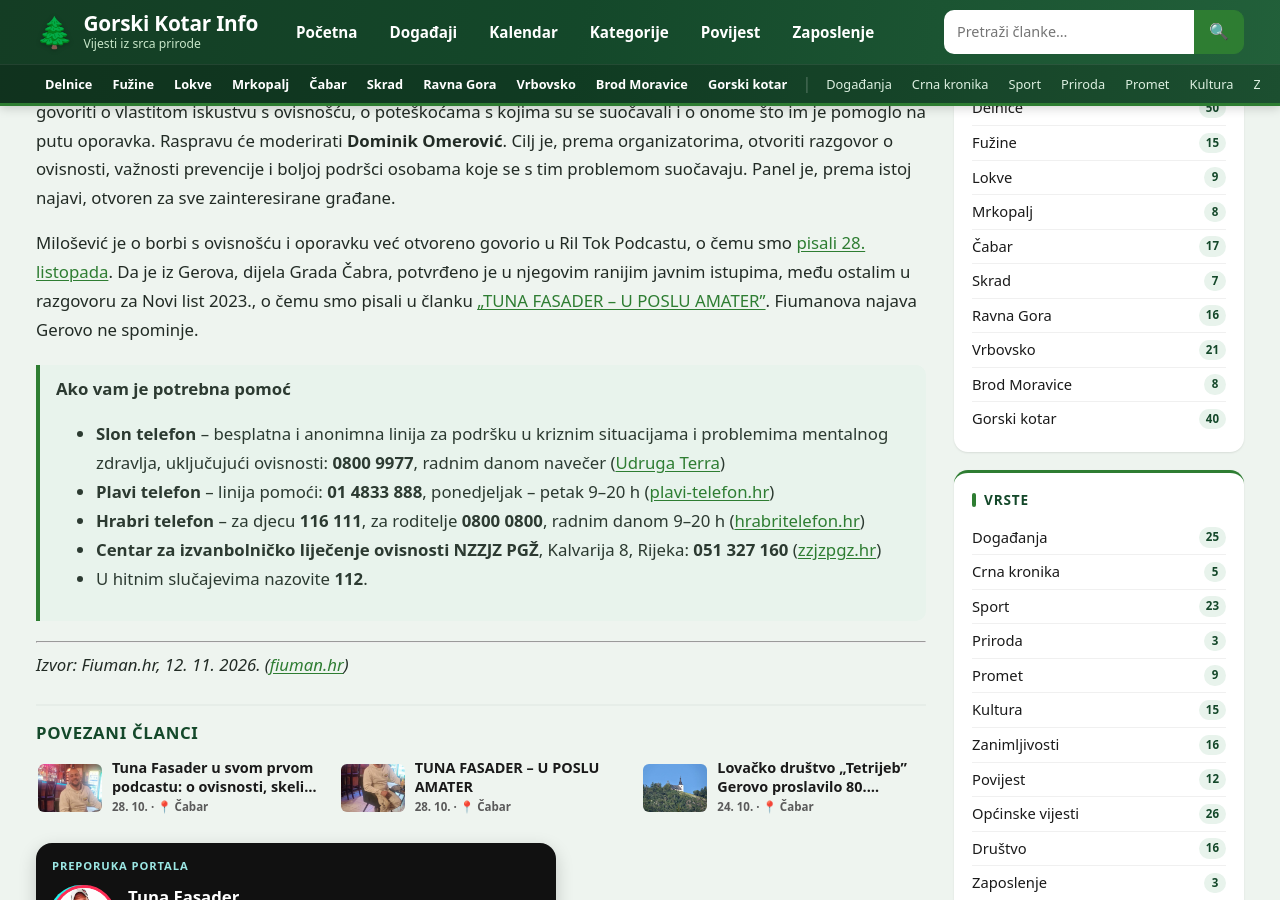
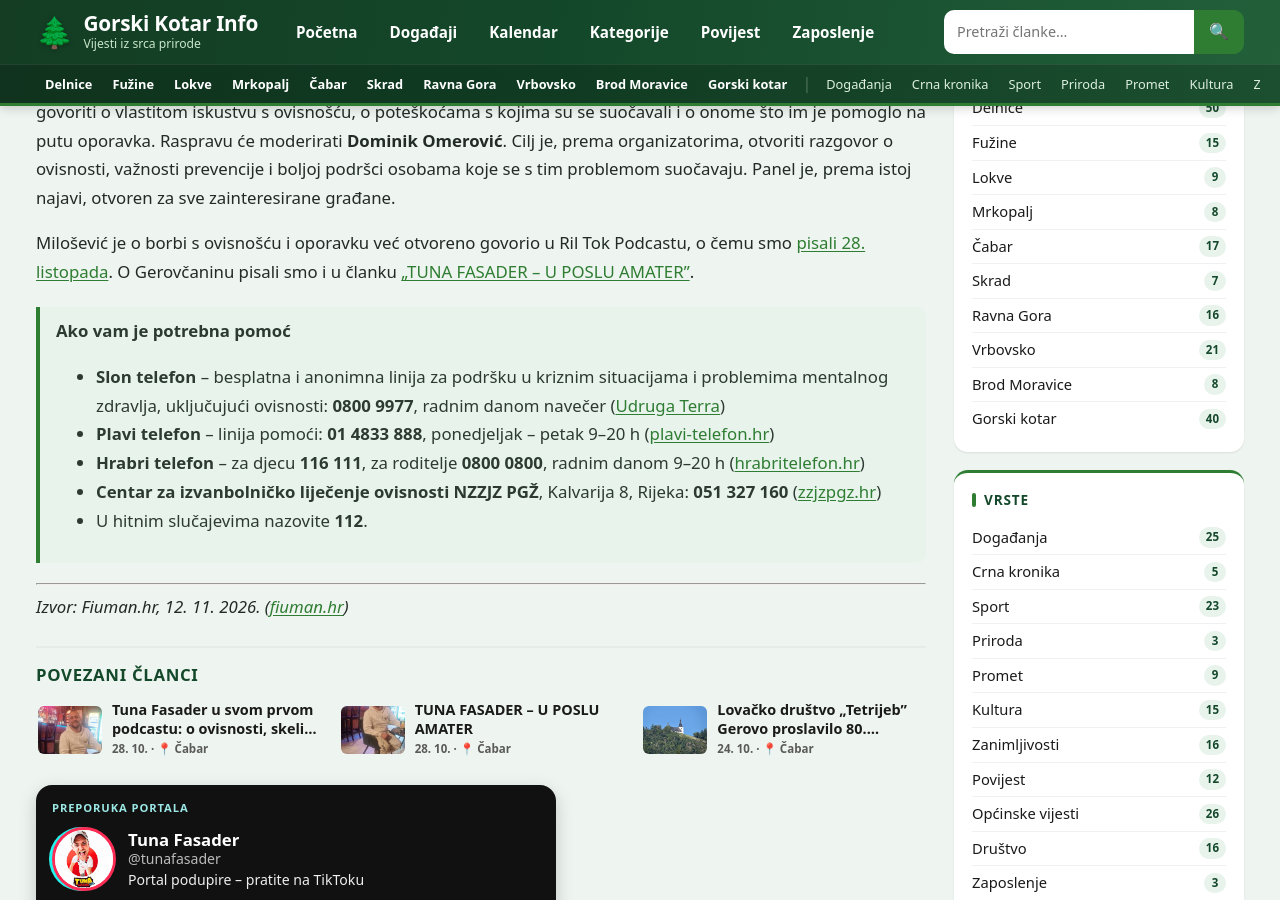
Before and after one commit to MojGK/gorski-kotar.info, a Jekyll site: the page built from _posts/2026-11-12-tuna-fasader-panel-ovisnost-rijeka.md, in a window 1280 px wide and 900 px high, scrolled down 1063 px. Built offline with Jekyll 4.4.1, drawn with Linux system fonts in a browser that asks for light colours.

Commit message:
Tuna Fasader panel: uklonjena rečenica o potvrdi podrijetla

```diff
--- a/_posts/2026-11-12-tuna-fasader-panel-ovisnost-rijeka.md
+++ b/_posts/2026-11-12-tuna-fasader-panel-ovisnost-rijeka.md
@@ -16,7 +16,7 @@ Antonio Milošević iz Gerova, poznatiji kao **Tuna Fasader**, u ponedjeljak, **
 
 Uz Miloševića će, prema toj najavi, sudjelovati i **Igor Pokrajac**. Obojica će, kako navodi Fiuman, s okupljenima govoriti o vlastitom iskustvu s ovisnošću, o poteškoćama s kojima su se suočavali i o onome što im je pomoglo na putu oporavka. Raspravu će moderirati **Dominik Omerović**. Cilj je, prema organizatorima, otvoriti razgovor o ovisnosti, važnosti prevencije i boljoj podršci osobama koje se s tim problemom suočavaju. Panel je, prema istoj najavi, otvoren za sve zainteresirane građane.
 
-Milošević je o borbi s ovisnošću i oporavku već otvoreno govorio u Ril Tok Podcastu, o čemu smo [pisali 28. listopada]({{ '/tuna-fasader-prvi-podcast/' | relative_url }}). Da je iz Gerova, dijela Grada Čabra, potvrđeno je u njegovim ranijim javnim istupima, među ostalim u razgovoru za Novi list 2023., o čemu smo pisali u članku [„TUNA FASADER – U POSLU AMATER”]({{ '/tuna-fasader-u-poslu-amater/' | relative_url }}). Fiumanova najava Gerovo ne spominje.
+Milošević je o borbi s ovisnošću i oporavku već otvoreno govorio u Ril Tok Podcastu, o čemu smo [pisali 28. listopada]({{ '/tuna-fasader-prvi-podcast/' | relative_url }}). O Gerovčaninu pisali smo i u članku [„TUNA FASADER – U POSLU AMATER”]({{ '/tuna-fasader-u-poslu-amater/' | relative_url }}).
 
 > **Ako vam je potrebna pomoć**
 >
```
